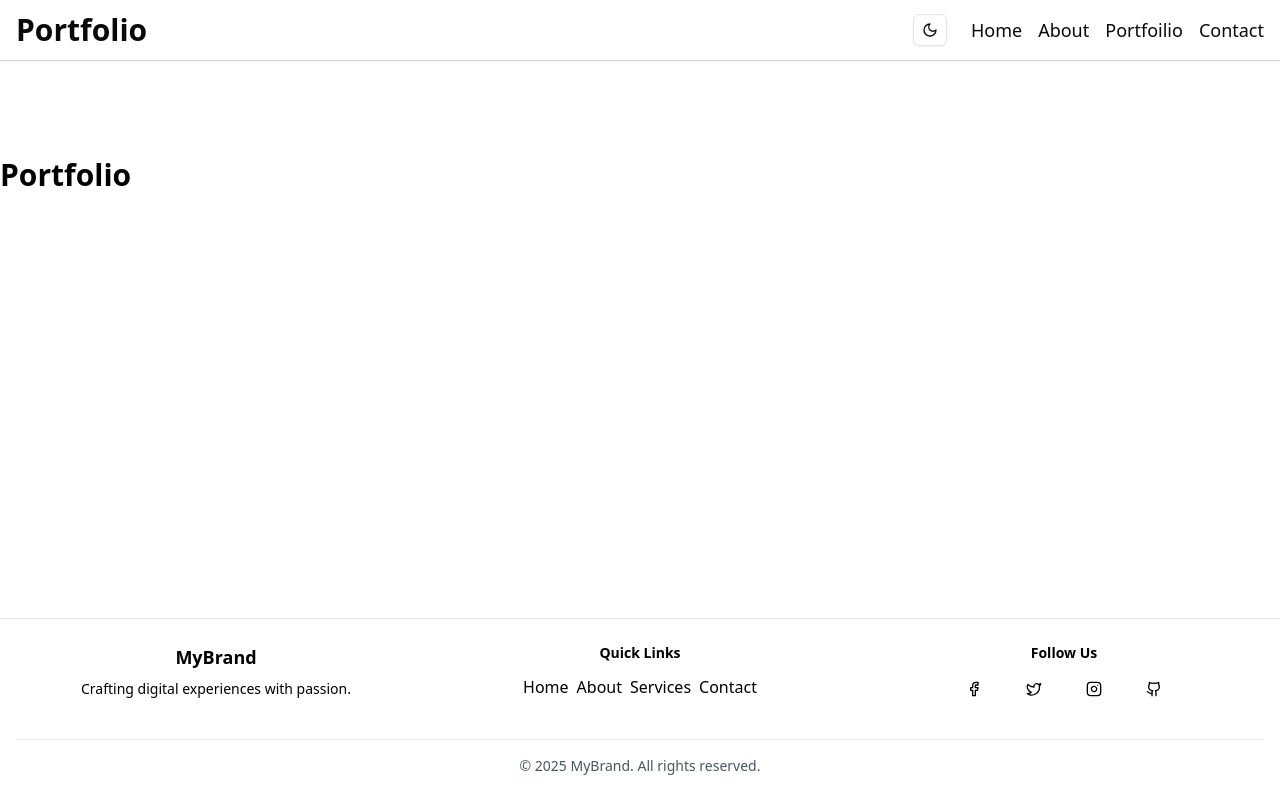
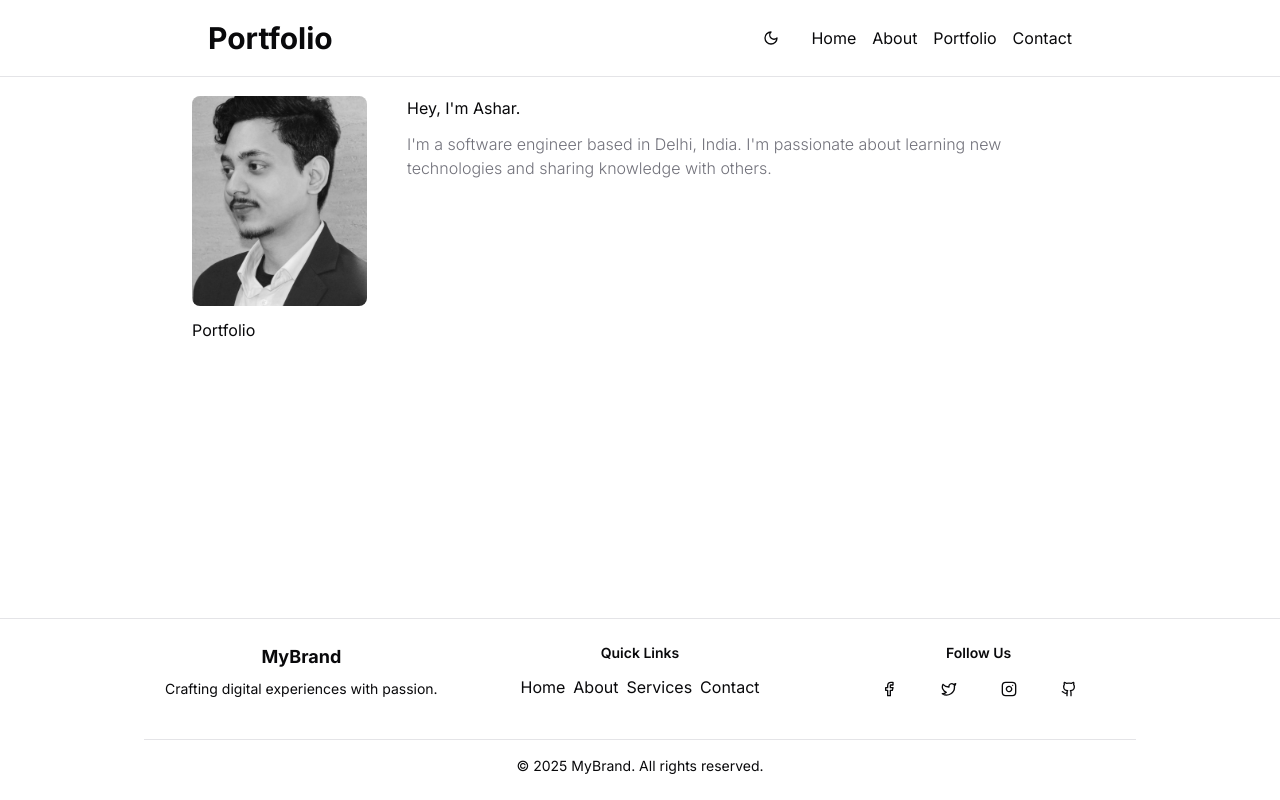
Before and after one commit to AsharArmoghan/ashararmoghan.github.io, a Next.js app: page / in a window 1280 px wide. Built offline with nearby package versions, Linux system fonts and the light colour scheme; a web font is replaced by a local one.

Commit message:
Initial export commit

```diff
--- a/app/globals.css
+++ b/app/globals.css
@@ -85,4 +85,20 @@ body {
   body {
     @apply bg-background text-foreground;
   }
+  .title {
+    @apply font-serif text-3xl font-bold underline decoration-border/75 decoration-2 underline-offset-8;
+  }
+  .prose pre {
+    @apply overflow-x-auto rounded-lg bg-accent px-5 py-4 text-sm;
+  }
+  .prose code {
+    @apply rounded-lg px-1 py-0.5;
+  }
+  .prose pre code {
+    @apply p-0;
+    line-height: 1.75;
+  }
+  .prose code span {
+    @apply font-medium;
+  }
 }
--- a/app/layout.tsx
+++ b/app/layout.tsx
@@ -13,8 +13,8 @@ const playfair = Playfair_Display({
   variable: "--font-serif",
 });
 export const metadata: Metadata = {
-  title: "Create Next App",
-  description: "Generated by create next app",
+  title: "Portfolio",
+  description: "This is my Portfolio",
 };
 
 export default function RootLayout({
@@ -33,9 +33,7 @@ export default function RootLayout({
       >
         <Provider>
           <Header />
-          <main className="grow text-black dark:bg-black dark:text-white">
-            {children}
-          </main>
+          <main className="m-auto grow">{children}</main>
           <Footer />
         </Provider>
       </body>
--- a/app/page.tsx
+++ b/app/page.tsx
@@ -1,10 +1,13 @@
+// import Intro from "@/components/intro";
+import Intro from "@/components/intro";
 import React from "react";
 
 export default function Home() {
   return (
     <section className="py-24">
-      <div className="conatiner">
-        <h1 className="text-3xl font-bold">Portfolio</h1>
+      <div className="conatiner max-w-4xl">
+        <Intro />
+        <h1>Portfolio</h1>
       </div>
     </section>
   );
--- a/components/Welcome.mdx
+++ /dev/null
@@ -1,14 +0,0 @@
----
-title: Main Menu
-description: Navigate through the main sections of our app
----
-
-# Main Menu
-
-Welcome to the **Main Menu**! Here you can find links to navigate through the main sections of our application. Use the options below to explore:
-
----
-
-## 🏠 Home
-
-This is the starting point of our app. Navigate back to the homepage anytime to find updates, news, and key highlights.
--- a/components/footer.tsx
+++ b/components/footer.tsx
@@ -5,8 +5,8 @@ import Link from "next/link";
 
 export default function Footer() {
   return (
-    <footer className="border-t bg-white py-6 text-black dark:bg-black dark:text-white">
-      <div className="container mx-auto px-4">
+    <footer className="border-t py-6">
+      <div className="container max-w-5xl px-4">
         {/* Top Section */}
         <div className="grid grid-cols-1 gap-6 md:grid-cols-3">
           {/* Branding / Logo */}
@@ -59,7 +59,7 @@ export default function Footer() {
             </div>
           </div>
         </div>
-        <div className="mt-6 border-t border-gray-200 pt-4 text-center text-sm text-gray-600">
+        <div className="mt-6 border-t pt-4 text-center text-sm">
           <p>© {new Date().getFullYear()} MyBrand. All rights reserved.</p>
         </div>
       </div>
--- a/components/header.tsx
+++ b/components/header.tsx
@@ -20,16 +20,18 @@ const links = [
 export default function Header() {
   const [open, setOpen] = useState(false);
   return (
-    <header className="border-b border-gray-300 bg-white shadow-sm dark:border-gray-900 dark:bg-black dark:text-white">
-      <div className="container mx-auto flex items-center justify-between px-4 py-3">
+    <header className="fixed inset-x-0 top-0 z-50 border-b bg-background/75 py-3">
+      <div className="container flex max-w-4xl items-center justify-between px-4 py-2">
         {/* Logo */}
-        <div className="text-3xl font-bold">
-          <Link href="/">Portfolio</Link>
+        <div className="">
+          <Link className="text-3xl font-bold" href="/">
+            Portfolio
+          </Link>
         </div>
 
         {/* Navigation Menu */}
         <NavigationMenu className="hidden md:block">
-          <NavigationMenuList className="text-lg">
+          <NavigationMenuList className="transition-colors hover:text-foreground">
             <NavigationMenuItem>
               <ThemeToggle></ThemeToggle>
             </NavigationMenuItem>
@@ -54,7 +56,7 @@ export default function Header() {
                 href="/portfoilio"
                 className={cn("pr-3 hover:text-gray-700")}
               >
-                Portfoilio
+                Portfolio
               </NavigationMenuLink>
             </NavigationMenuItem>
             <NavigationMenuItem>
@@ -75,7 +77,7 @@ export default function Header() {
         </button>
 
         {open && (
-          <div className="absolute left-0 top-0 flex h-screen w-screen flex-col items-center justify-center gap-5 bg-white text-2xl text-black dark:bg-black dark:text-white">
+          <div className="absolute left-0 top-0 flex h-screen w-screen flex-col items-center justify-center gap-5 bg-white text-2xl dark:bg-black">
             {links.map((link) => (
               <Link
                 href={link.url}
--- a/components/intro.tsx
+++ b/components/intro.tsx
@@ -1,5 +1,26 @@
-import React from "react";
-
+import Image from "next/image";
+import authorImage from "@/public/images/authors/ashar.png";
 export default function Intro() {
-  return <div>I</div>;
+  return (
+    <section className="flex flex-row-reverse items-start gap-x-10 gap-y-4 pb-3">
+      <div className="mt-2 flex-1 md:mt-0">
+        <h1 className="">Hey, I&#39;m Ashar.</h1>
+        <p className="mt-3 font-light text-muted-foreground">
+          {" "}
+          I&#39;m a software engineer based in Delhi, India. I&#39;m passionate
+          about learning new technologies and sharing knowledge with others.
+        </p>
+      </div>
+      <div className="relative">
+        <Image
+          className="flex-1 rounded-lg grayscale"
+          src={authorImage}
+          alt="Ashar Armoghan"
+          width={175}
+          height={175}
+          priority
+        />
+      </div>
+    </section>
+  );
 }
--- a/components/theme-toggle.tsx
+++ b/components/theme-toggle.tsx
@@ -18,7 +18,7 @@ export default function ThemeToggle() {
     <Button
       className="p-2"
       size="sm"
-      variant="outline"
+      variant="ghost"
       onClick={() => {
         setTheme(resolvedTheme === "dark" ? "light" : "dark");
       }}
--- a/next.config.ts
+++ b/next.config.ts
@@ -3,6 +3,9 @@ import type { NextConfig } from "next";
 const nextConfig: NextConfig = {
   /* config options here */
   pageExtensions: ["js", "jsx", "md", "mdx", "ts", "tsx"],
+  output: "export",
+  basePath: "/portfolio",
+  trailingSlash: true,
 };
 
 export default nextConfig;
--- a/package.json
+++ b/package.json
@@ -15,6 +15,7 @@
     "@radix-ui/react-separator": "^1.1.1",
     "@radix-ui/react-slot": "^1.1.1",
     "@radix-ui/react-tooltip": "^1.1.6",
+    "@tailwindcss/typography": "^0.5.16",
     "class-variance-authority": "^0.7.1",
     "clsx": "^2.1.1",
     "gray-matter": "^4.0.3",
--- a/tailwind.config.ts
+++ b/tailwind.config.ts
@@ -1,4 +1,5 @@
 import type { Config } from "tailwindcss";
+import { fontFamily } from "tailwindcss/defaultTheme";
 
 export default {
   darkMode: ["class"],
@@ -8,7 +9,18 @@ export default {
     "./app/**/*.{js,ts,jsx,tsx,mdx}",
   ],
   theme: {
+    container: {
+      center: true,
+      padding: "2rem",
+      screens: {
+        "2xl": "1400px",
+      },
+    },
     extend: {
+      fontFamily: {
+        sans: ["var(--font-sans)", ...fontFamily.sans],
+        serif: ["var(--font-serif)", ...fontFamily.serif],
+      },
       colors: {
         background: "hsl(var(--background))",
         foreground: "hsl(var(--foreground))",
```
Also changed, not shown: public/images/authors/ashar.png (renamed from public/PHOTO-2023-12-24-15-48-53 (2).png), 1 other file (tests, documents, lock files or other folders).
